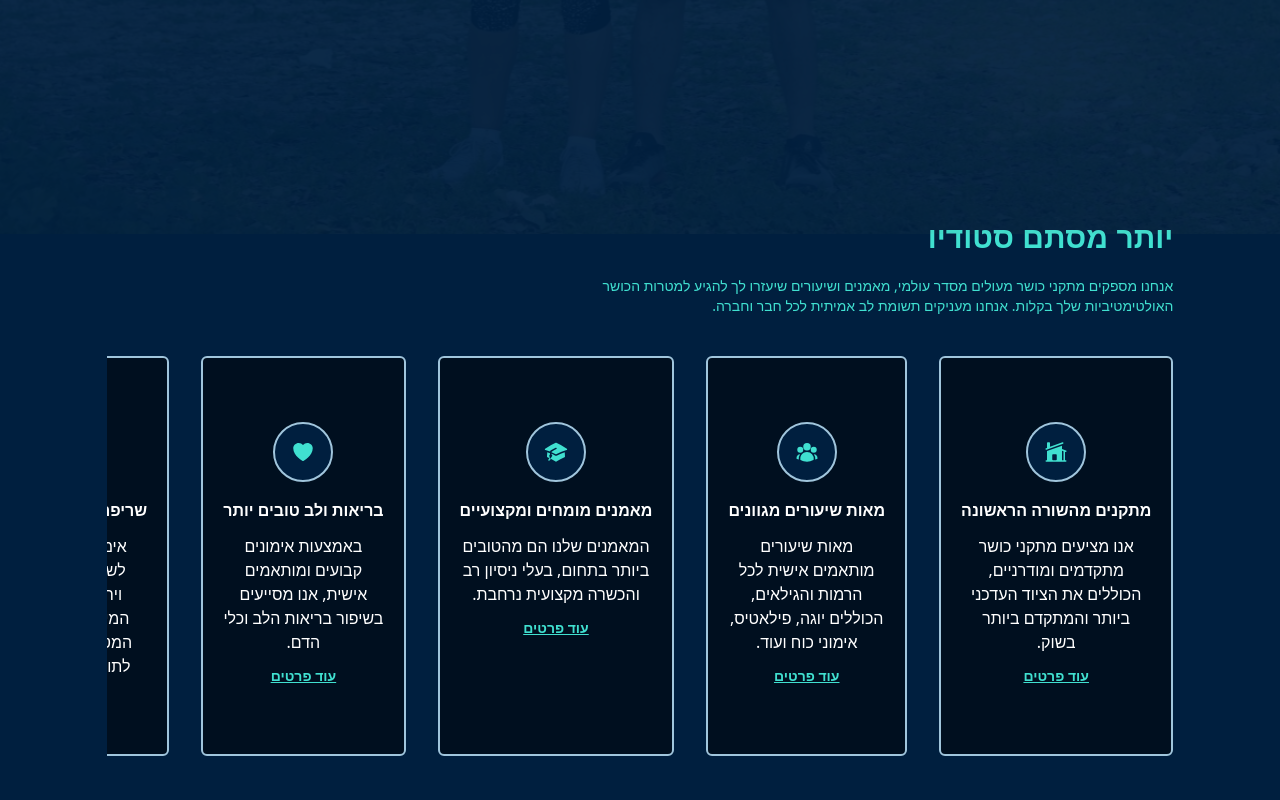
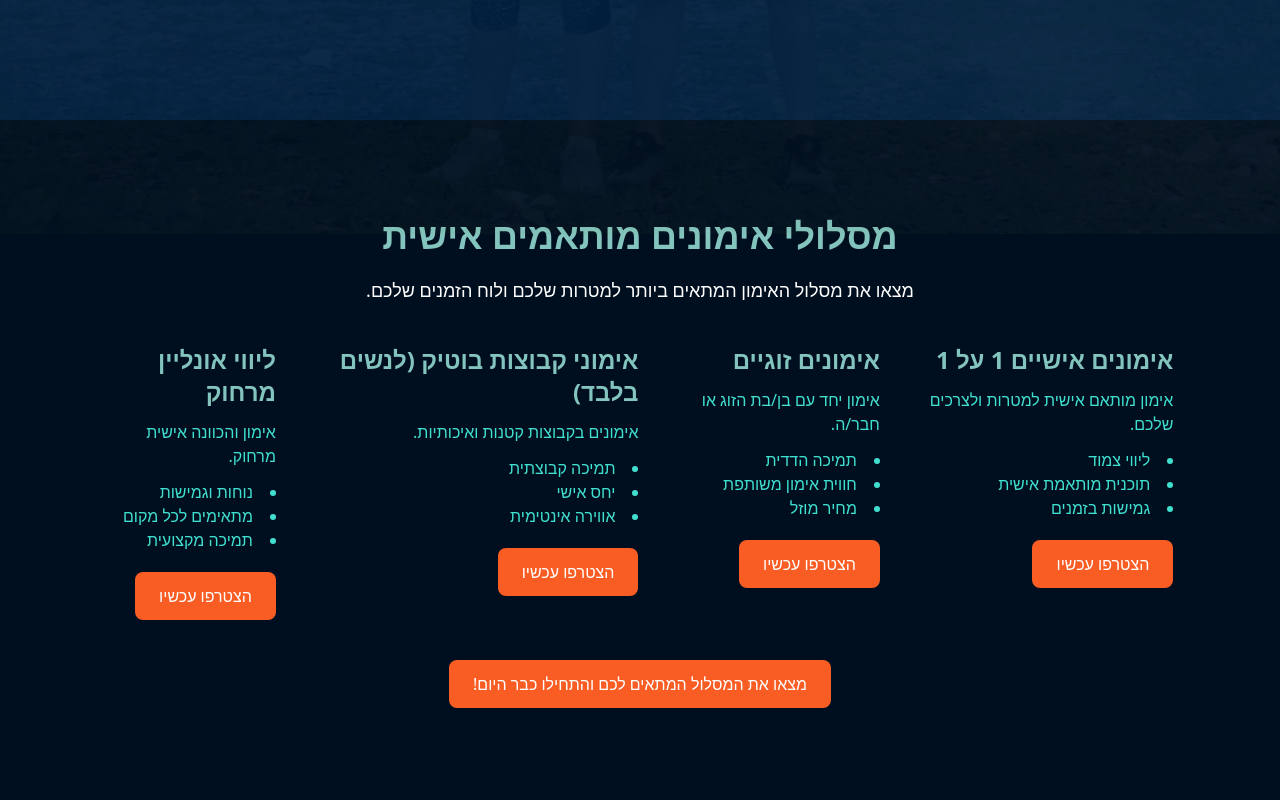
Before and after one commit to itzhakl/dayan-fitness-site, a React (Vite) app: page / in a window 1280 px wide. Shown: the part 1480-2280 px from the top of the page. Built offline with nearby package versions, Linux system fonts and the light colour scheme.

Commit message:
training plans update

```diff
--- a/src/App.tsx
+++ b/src/App.tsx
@@ -34,8 +34,8 @@ function App() {
       <Navbar isTopOfPage={isTopOfPage} selectedPage={selectedPage} setSelectedPage={setSelectedPage} />
       <Home selectedPage={selectedPage} setSelectedPage={setSelectedPage} />
       <AboutUs setSelectedPage={setSelectedPage} />
+      <Ourclasses setSelectedPage={setSelectedPage} />
       <Benefits setSelectedPage={setSelectedPage} />
-      <Ourclasses setSelectedPage={setSelectedPage} />
       <ContactUs setSelectedPage={setSelectedPage} />
       <Footer setSelectedPage={setSelectedPage} />
     </div>
--- a/src/components/Home/Home.tsx
+++ b/src/components/Home/Home.tsx
@@ -18,8 +18,8 @@ const Home = ({ selectedPage, setSelectedPage }: Props) => {
 
   return (
     <Element className='flex flex-col justify-center min-h-svh snap-start' name='home'>
-      {/* <img alt="Background" className="absolute w-full min-h-full inset-0 object-cover opacity-5" src={homeBackground}/> */}
-      <section id='' className='flex flex-col h-full items-center md:pt-10' >
+      <img alt="Background" className="absolute w-full min-h-full inset-0 object-cover opacity-5" src={homeBackground}/>
+      <section className='flex flex-col h-full items-center md:pt-10' >
         {/* Images & Header */}
         <motion.div className='flex lg:flex-row flex-col mx-auto w-5/6 lg:mt-32 gap-2 items-center'
           onViewportEnter={() => setSelectedPage(SelectedPage.Home)}
--- a/src/components/Navbar/Navbar.tsx
+++ b/src/components/Navbar/Navbar.tsx
@@ -39,17 +39,17 @@ const Navbar = ({ isTopOfPage, selectedPage, setSelectedPage }: Props) => {
                     />
                   ))}
                 </div>
+                {/*Left Side  */}
                 {/* Sign In + Button */}
                 <div className={`${flexBetween} gap-8`}>
                   {/* <p>{HebrewDisplayName['SignIn']}</p> */}
-                  <ActionButton className="cursor-pointer" selectedPage={SelectedPage.ContactUs}>{HebrewDisplayName['BecomeAMember']}</ActionButton>
+                  <ActionButton className="cursor-pointer text-accent" selectedPage={SelectedPage.ContactUs}>הירשם עכשיו</ActionButton>
                 </div>
               </div>) : (
               <button title="MenuToggle" className='rounded-full bg- p-2' onClick={() => setIsMenuToggled(!isMenuToggled)}>
                 <Bars3Icon className="h-6 w-6 text-secondary-text" />
               </button>
             )}
-            {/*Left Side  */}
             <ActionButton className="cursor-pointer" selectedPage={SelectedPage.Home}>
               <img height='50px' width='50px' src={Logo} alt="logo" />
             </ActionButton>
--- a/src/components/OurClasses/Ourclasses.tsx
+++ b/src/components/OurClasses/Ourclasses.tsx
@@ -13,57 +13,141 @@ type Props = {
   setSelectedPage: (value: string) => void;
 }
 
-const Ourclasses = ({ setSelectedPage }: Props) => {
+// const Ourclasses = ({ setSelectedPage }: Props) => {
+//   const isAboveMediumScreens = useMediaQuery("(min-width: 1060px)");
+//   const [expandedPlan, setExpandedPlan] = useState<string | null>();
+
+//   const handleExpand = (title: string) => {
+//     setExpandedPlan(title);
+//   };
+
+//   return (
+//     <Element name="ourclasses">
+//       <section id='' className="snap-start h-auto py-40">
+//         <motion.div
+//           onViewportEnter={() => setSelectedPage(SelectedPage.OurClasses)}
+//         >
+//           {/* <h2 className="mx-8 text-3xl font-bold mb-6">הסטודיו שלנו</h2>
+//           <div className="mt-10 px-4 overflow-x-auto overflow-y-hidden">
+//             <ul className="whitespace-nowrap">
+//               {
+//                 datas.map((item: DatasType, index: number) => (
+//                   <Class key={`${item.name}-${index}`} item={item} />
+//                 ))
+//               }
+//             </ul>
+//           </div> */}
+//           <motion.div className="mx-auto w-5/6" initial='hidden' whileInView='visible' viewport={{ once: true, amount: 0.5 }} transition={{ duration: 0.5 }} variants={{ hidden: { opacity: 0, x: -50 }, visible: { opacity: 1, x: 0 } }}>
+
+//             <h1 className="text-3xl text-center font-bold mb-6">{trainingPlansTitle}</h1>
+//             <div className="md:flex justify-between">
+//               {trainingPlans.map(({ title, text }) =>
+//                 <div onClick={() => handleExpand(title)} key={title} className="m-3 text-center rounded-3xl p-5 bg-primary">
+//                   <h2 className="text-2xl font-semibold mb-2">{title}</h2>
+//                   {(isAboveMediumScreens || expandedPlan === title) && (
+//                     <>
+//                       <p className="text-base text-secondary-text mb-4">{text}</p>
+//                       <LinkScroll
+//                         smooth duration={1000} to={SelectedPage.ContactUs}
+//                         className='text-sm font-bold text-primary-text underline hover:text-accent cursor-pointer'
+//                         onClick={() => setSelectedPage(SelectedPage.ContactUs)}
+//                       >
+//                         <p>הצטרפו עכשיו</p>
+//                       </LinkScroll>
+//                     </>
+//                   )}
+//                 </div>
+//               )}
+//             </div>
+//           </motion.div>
+//         </motion.div>
+//       </section>
+//     </Element>
+//   );
+// }
+
+// export default Ourclasses;
+import React from 'react';
+
+
+const TrainingPrograms: React.FC<Props> = ({ setSelectedPage }) => {
+  const [expandedPlan, setExpandedPlan] = useState<number | null>(null);
   const isAboveMediumScreens = useMediaQuery("(min-width: 1060px)");
-  const [expandedPlan, setExpandedPlan] = useState<string | null>();
-
-  const handleExpand = (title: string) => {
-    setExpandedPlan(title);
-  };
 
   return (
-    <Element name="ourclasses">
-      <section id='' className="snap-start h-auto py-40">
+    <Element className="snap-start min-h-screen bg-primary" name="ourclasses">
+      <motion.div onViewportEnter={() => setSelectedPage(SelectedPage.OurClasses)}>
+        <section id="training-programs" className="w-5/6 mx-auto pt-24 pb-32 text-primary-text">
+          <div className="text-center mb-10">
+            <h1 className="text-4xl font-bold text-highlight">מסלולי אימונים מותאמים אישית</h1>
+            <p className="mt-5 text-lg text-secondary-text">
+              מצאו את מסלול האימון המתאים ביותר למטרות שלכם ולוח הזמנים שלכם.
+            </p>
+          </div>
+
+          <div className={` ${isAboveMediumScreens ? 'flex flex-row justify-center' : 'grid grid-cols-1'} max-w-full gap-10`}>
+            {trainingPlans.map((plan, index) => (
               <motion.div
-          onViewportEnter={() => setSelectedPage(SelectedPage.OurClasses)}
+                key={index}
+                // className={`bg-secondary p-6 rounded-lg ${isAboveMediumScreens ? 'flex-shrink-0 w-1/4' : 'w-full'}`}
+                initial={false}
+                animate={{ height: expandedPlan === index ? 'auto' : 'fit-content' }}
+                transition={{
+                  height: {
+                    duration: 0.5,
+                    ease: "easeInOut"
+                  }
+                }}
+                exit={{ height: 0 }}
               >
-          {/* <h2 className="mx-8 text-3xl font-bold mb-6">הסטודיו שלנו</h2>
-          <div className="mt-10 px-4 overflow-x-auto overflow-y-hidden">
-            <ul className="whitespace-nowrap">
-              {
-                datas.map((item: DatasType, index: number) => (
-                  <Class key={`${item.name}-${index}`} item={item} />
-                ))
-              }
+                <h2
+                  className="text-2xl font-bold text-highlight cursor-pointer"
+                  onClick={() => setExpandedPlan(expandedPlan === index ? null : index)}
+                >
+                  {plan.title}
+                </h2>
+                {(expandedPlan === undefined && index === 0) || (expandedPlan === index || isAboveMediumScreens) && (
+                  <motion.div
+                    initial={{ height: 0, opacity: 0 }}
+                    animate={{ height: 'auto', opacity: 1 }}
+                    exit={{ height: 0, opacity: 0 }}
+                    transition={{ duration: 0.5 }}
+                  >
+                    <p className="mt-3">{plan.description}</p>
+                    <ul className="list-disc list-inside mt-3">
+                      {plan.features.map((feature, i) => (
+                        <li key={i}>{feature}</li>
+                      ))}
                     </ul>
-          </div> */}
-          <motion.div className="mx-auto w-5/6" initial='hidden' whileInView='visible' viewport={{ once: true, amount: 0.5 }} transition={{ duration: 0.5 }} variants={{ hidden: { opacity: 0, x: -50 }, visible: { opacity: 1, x: 0 } }}>
-
-            <h1 className="text-3xl text-center font-bold mb-6">{trainingPlansTitle}</h1>
-            <div className="md:flex justify-between">
-              {trainingPlans.map(({ title, text }) =>
-                <div onClick={() => handleExpand(title)} key={title} className="m-3 text-center rounded-3xl p-5 bg-primary">
-                  <h2 className="text-2xl font-semibold mb-2">{title}</h2>
-                  {(isAboveMediumScreens || expandedPlan === title) && (
-                    <>
-                      <p className="text-base text-secondary-text mb-4">{text}</p>
                     <LinkScroll
                       smooth duration={1000} to={SelectedPage.ContactUs}
-                        className='text-sm font-bold text-primary-text underline hover:text-accent cursor-pointer'
+                      className='inline-block mt-5 bg-accent text-white px-6 py-3 rounded-lg cursor-pointer'
                       onClick={() => setSelectedPage(SelectedPage.ContactUs)}
                     >
-                        <p>לעוד פרטים</p>
+                      <p>הצטרפו עכשיו</p>
                     </LinkScroll>
-                    </>
+                  </motion.div>
                 )}
+              </motion.div>
+            ))}
           </div>
-              )}
+
+          <div className="text-center mt-10">
+            <LinkScroll
+              smooth duration={1000} to={SelectedPage.ContactUs}
+              className="inline-block bg-accent text-white px-6 py-3 rounded-lg cursor-pointer"
+              // className='text-sm font-bold text-primary-text underline hover:text-accent cursor-pointer'
+              onClick={() => setSelectedPage(SelectedPage.ContactUs)}
+            >
+              <p >
+                מצאו את המסלול המתאים לכם והתחילו כבר היום!
+              </p>
+            </LinkScroll>
           </div>
+        </section>
       </motion.div>
-        </motion.div>
-      </section>
     </Element>
   );
 }
 
-export default Ourclasses;
+export default TrainingPrograms;
--- a/src/components/OurClasses/data.ts
+++ b/src/components/OurClasses/data.ts
@@ -37,19 +37,39 @@ export const trainingPlansTitle = 'מסלולי האימונים שלנו'
 
 export const trainingPlans = [
   {
-    title: "אימונים אישיים 1 על 1",
-    text: "האימון מתאים לאלו מכם שלא מתפשרים ומשקיעים באימון ברמה גבוהה + התאמה אישית (אבל באמת) בדיוק בשביל המטרות, אורח החיים ושעות האימונים שלכם."
+    "title": "אימונים אישיים 1 על 1",
+    "description": "אימון מותאם אישית למטרות ולצרכים שלכם.",
+    "features": [
+      "ליווי צמוד",
+      "תוכנית מותאמת אישית",
+      "גמישות בזמנים"
+    ]
   },
   {
-    title: "אימונים זוגיים",
-    text: "אימון שמתאים למי שרוצה לאחד כוחות ולהתאמן יחד עם בן/ בת הזוג או חבר.ה משקיענים כמוך. איך אומרים, לפעמים \"טובים השניים מהאחד\" [ותכל'ס זה גם מוזל יותר…]"
+    "title": "אימונים זוגיים",
+    "description": "אימון יחד עם בן/בת הזוג או חבר/ה.",
+    "features": [
+      "תמיכה הדדית",
+      "חווית אימון משותפת",
+      "מחיר מוזל"
+    ]
   },
   {
-    title: "אימוני קבוצות בוטיק (לנשים בלבד)",
-    text: "אימון שמתאים למי שבאמת רוצה להתחזק, לשפר הרכב גוף ולהטעין כוחות ועל הדרך לעשות את זה יחד עם 4-5 בנות. אימון קבוצה ביחס אישי ורמה גבוהה."
+    "title": "אימוני קבוצות בוטיק (לנשים בלבד)",
+    "description": "אימונים בקבוצות קטנות ואיכותיות.",
+    "features": [
+      "תמיכה קבוצתית",
+      "יחס אישי",
+      "אווירה אינטימית"
+    ]
   },
   {
-    title: "ליווי אונליין מרחוק",
-    text: "אימון והכוונה אישית אבל מרחוק (תכל'ס זה נהדר למי שלא יכול להגיע אליי פיזית). למי זה מתאים? מתאמנים עם וותק באימונים, רציניים שרוצים לשפר את התוצאות שלהם."
+    "title": "ליווי אונליין מרחוק",
+    "description": "אימון והכוונה אישית מרחוק.",
+    "features": [
+      "נוחות וגמישות",
+      "מתאימים לכל מקום",
+      "תמיכה מקצועית"
+    ]
   }
 ];
```
Also changed, not shown: src/shared/types.ts (+5 -5 lines). Lines whose indentation alone changed are shown as unchanged.
